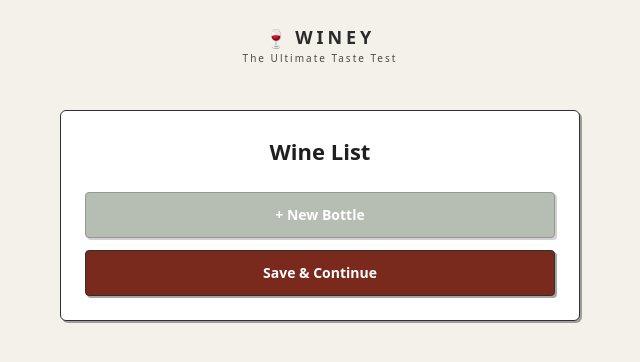
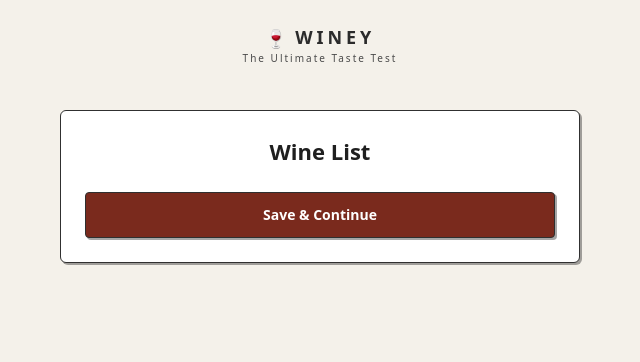
Before and after one commit to maximkali/Winey-Windsurf, a Next.js app: page /host/wine-list in a window 1280 px wide. Shown: the top 362 px of the page, without its empty margins (320-960 px from the left). Built offline with nearby package versions, Linux system fonts and the light colour scheme.

Commit message:
Remove new bottle button from fixed wine list

```diff
--- a/src/app/host/wine-list/page.tsx
+++ b/src/app/host/wine-list/page.tsx
@@ -141,24 +141,6 @@ export default function WineListPage() {
     setWines((prev) => prev.map((w) => (w.id === id ? { ...w, ...patch } : w)));
   }
 
-  function addBottle() {
-    setWines((prev) => {
-      if (typeof requiredBottleCount === 'number' && prev.length >= requiredBottleCount) {
-        setError(`Your tasting is set to ${requiredBottleCount} bottles. You can't add more.`);
-        return prev;
-      }
-      const letter = nextLetter(prev);
-      const wine: Wine = {
-        id: `${Date.now()}-${letter}`,
-        letter,
-        labelBlinded: '',
-        nickname: '',
-        price: null,
-      };
-      return [...prev, wine];
-    });
-  }
-
   async function onContinue() {
     setError(null);
     try {
@@ -224,14 +206,6 @@ export default function WineListPage() {
 
             <div className="mt-6 space-y-3">
               <Button
-                variant="outline"
-                className="w-full py-3"
-                onClick={addBottle}
-                disabled={loading || requiredBottleCount === null || wines.length >= requiredBottleCount}
-              >
-                + New Bottle
-              </Button>
-              <Button
                 className="w-full py-3"
                 onClick={onContinue}
                 disabled={typeof requiredBottleCount === 'number' && wines.length !== requiredBottleCount}
```
